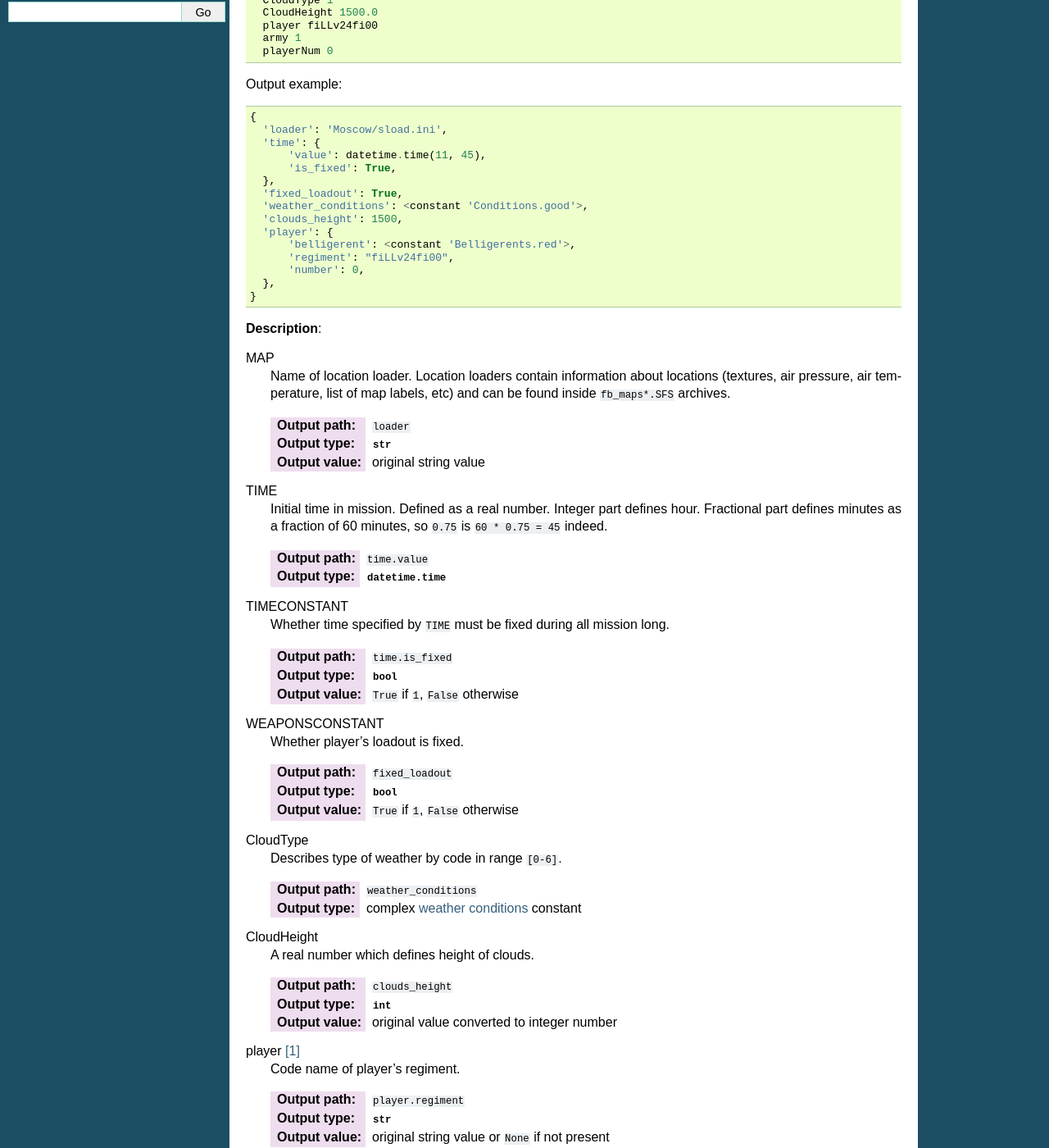
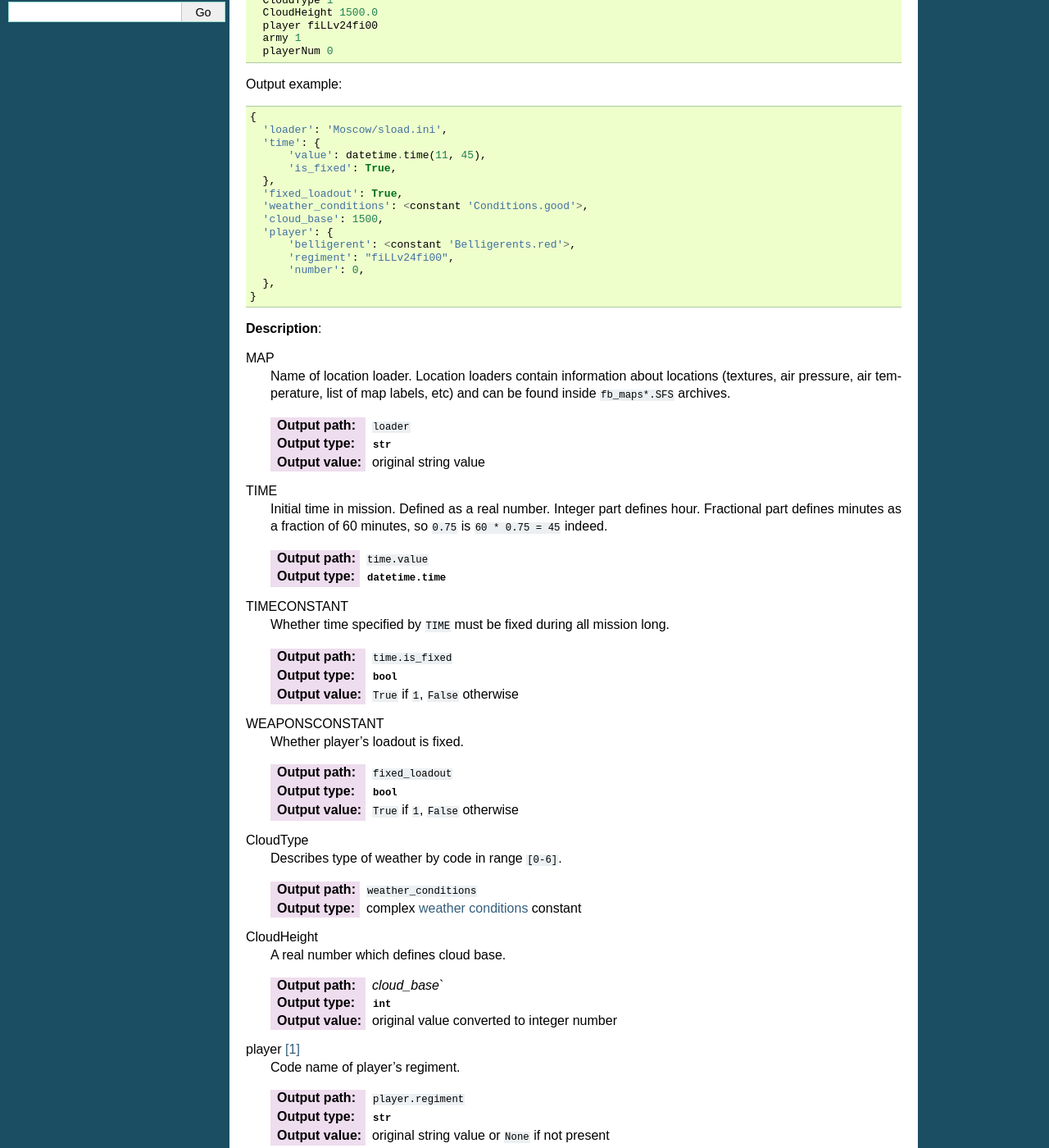
Before and after one commit to IL2HorusTeam/il2fb-mission-parser, a Sphinx documentation site: the page built from docs/parsers/main.rst, in a window 1280 px wide and 1400 px high, scrolled down 243 px. Shown: the whole window at 82% size. Built offline with Sphinx 7.4.7, drawn with Linux system fonts in a browser that asks for light colours.

Commit message:
update MainParser

```diff
--- a/docs/parsers/main.rst
+++ b/docs/parsers/main.rst
@@ -28,7 +28,7 @@ Output example::
       },
       'fixed_loadout': True,
       'weather_conditions': <constant 'Conditions.good'>,
-      'clouds_height': 1500,
+      'cloud_base': 1500,
       'player': {
           'belligerent': <constant 'Belligerents.red'>,
           'regiment': "fiLLv24fi00",
@@ -76,9 +76,9 @@ CloudType
   :Output type: complex `weather conditions`_ constant
 
 CloudHeight
-  A real number which defines height of clouds.
+  A real number which defines cloud base.
 
-  :Output path: ``clouds_height``
+  :Output path: `cloud_base``
   :Output type: :class:`int`
   :Output value: original value converted to integer number
 
```
Also changed, not shown: 2 other files.
